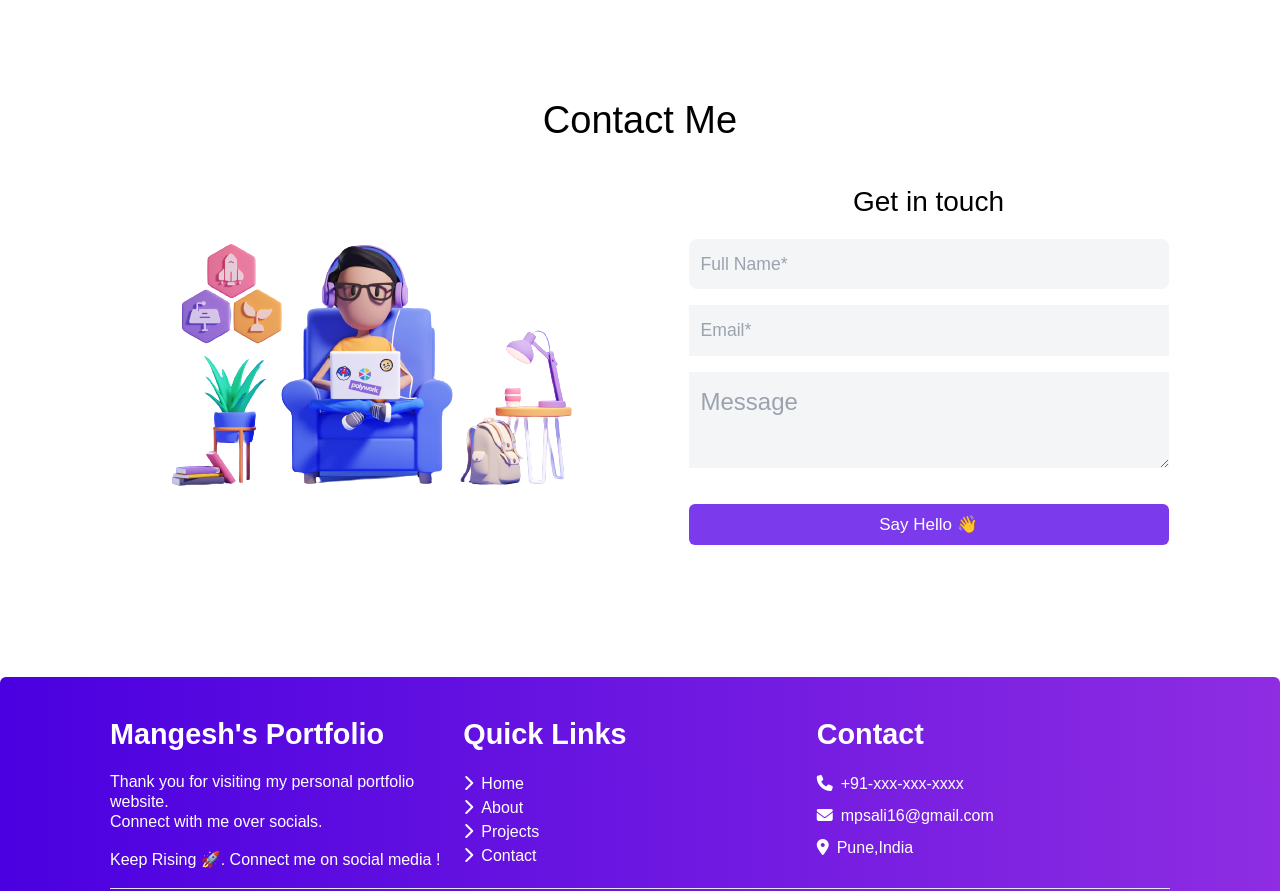
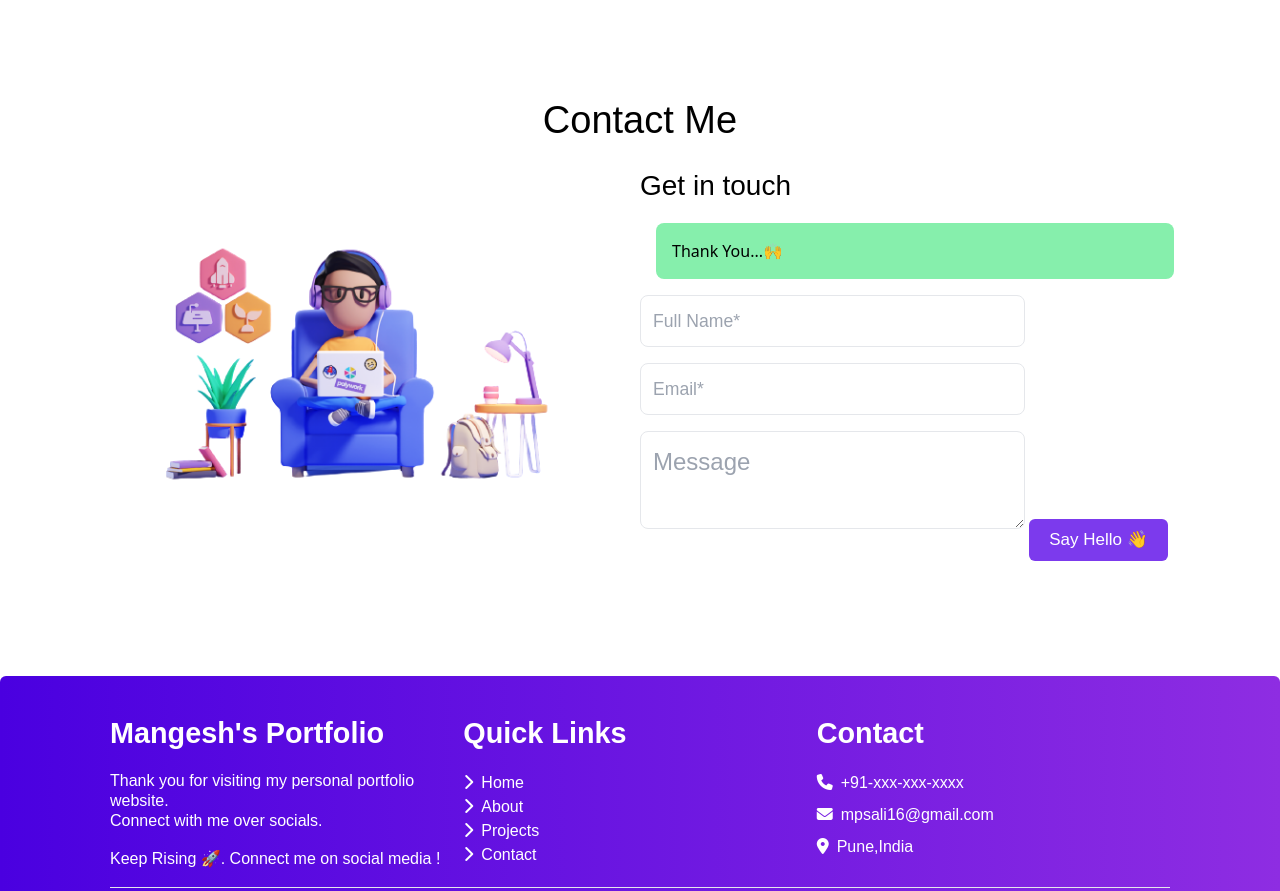
Before and after one commit to mangeshsali/portfolio_main, a website built with Vite: page index.html in a window 1280 px wide. Shown: the part 2524-3415 px from the top of the page. Built offline with nearby package versions, Linux system fonts and the light colour scheme.

Commit message:
Update index.html

```diff
--- a/index.html
+++ b/index.html
@@ -517,7 +517,6 @@
 
     <!-- contact -->
 
-    <section>
      <div class="lg:w-[1100px] mx-auto lg:my-[95px]">
       <h2
         id="Contact"
@@ -526,43 +525,55 @@
         Contact Me
       </h2>
 
-        <div class="flex mx-auto justify-center items-center text-center">
-          <div>
+      <div class="flex flex-col items-center lg:flex-row lg:justify-center">
+        <div class="lg:w-[50%]">
           <img src="./assets/contact.png" alt="" class="hidden lg:block" />
         </div>
 
-          <div class="flex flex-col">
+        <div class="flex flex-col lg:w-[50%]">
+          <form id="contactForm" class="text-left px-4 lg:px-0">
             <p
               class="font-poppins font-medium text-[1.5rem] lg:text-[28px] my-4"
             >
               Get in touch
             </p>
+
+            <p
+              class="bg-green-300 text-black font-medium p-4 rounded-lg m-4 alert"
+            >
+              Thank You...🙌
+            </p>
+
             <input
               type="text"
+              id="name"
               placeholder="Full Name*"
-              class="focus:outline-none font-poppins text-[1.5rem] lg:text-[1.1rem] mb-4 bg-[#F3F5F7] lg:w-[30rem] rounded-lg py-3 px-3 ml-5 mr-5"
+              class="focus:outline-none font-poppins text-[1.5rem] lg:text-[1.1rem] mb-4 lg:w-[70%] w-full rounded-lg py-3 px-3 border"
             />
+
             <input
               type="email"
               name=""
-              id=""
+              id="email"
               placeholder="Email*"
-              class="focus:outline-none font-poppins text-[1.5rem] lg:text-[1.1rem] mb-4 bg-[#F3F5F7] lg:w-[30rem] w-fullounded-lg py-3 px-3 ml-5 mr-5"
+              class="focus:outline-none font-poppins text-[1.5rem] lg:text-[1.1rem] mb-4 lg:w-[70%] w-full rounded-lg py-3 px-3 border"
             />
+
             <textarea
               placeholder="Message"
-              class="focus:outline-none font-poppins text-[1.5rem] mb-4 bg-[#F3F5F7] lg:w-[30rem] w-fullrounded-lg py-3 px-3 ml-5 mr-5"
+              id="message"
+              class="focus:outline-none font-poppins text-[1.5rem] mb-4 lg:w-[70%] w-full rounded-lg py-3 px-3 border"
             ></textarea>
+
             <button
-              class="bg-regal-blue py-2 px-5 rounded-md items-center font-poppins lg:text-[17px] text-white my-5 hover:dark:bg-violet-800 ml-5 mr-5 text-[1rem]"
+              class="bg-regal-blue py-2 px-5 rounded-md items-center font-poppins lg:text-[17px] text-white my-5 hover:dark:bg-violet-800 text-[1rem]"
             >
               Say Hello 👋
             </button>
+          </form>
         </div>
       </div>
     </div>
-    </section>
-
     <!-- footer -->
     <footer
       class="bg-regal-blue text-white font-poppins text-[1rem] rounded-md pb-0 w-full"
@@ -645,5 +656,7 @@
       </div>
     </footer>
     <script src="./index.js" type="module"></script>
+       <script src="https://www.gstatic.com/firebasejs/7.14.5/firebase-app.js"></script>
+    <script src="https://www.gstatic.com/firebasejs/7.14.5/firebase-database.js"></script>
   </body>
 </html>
```
Lines whose indentation alone changed are shown as unchanged.
